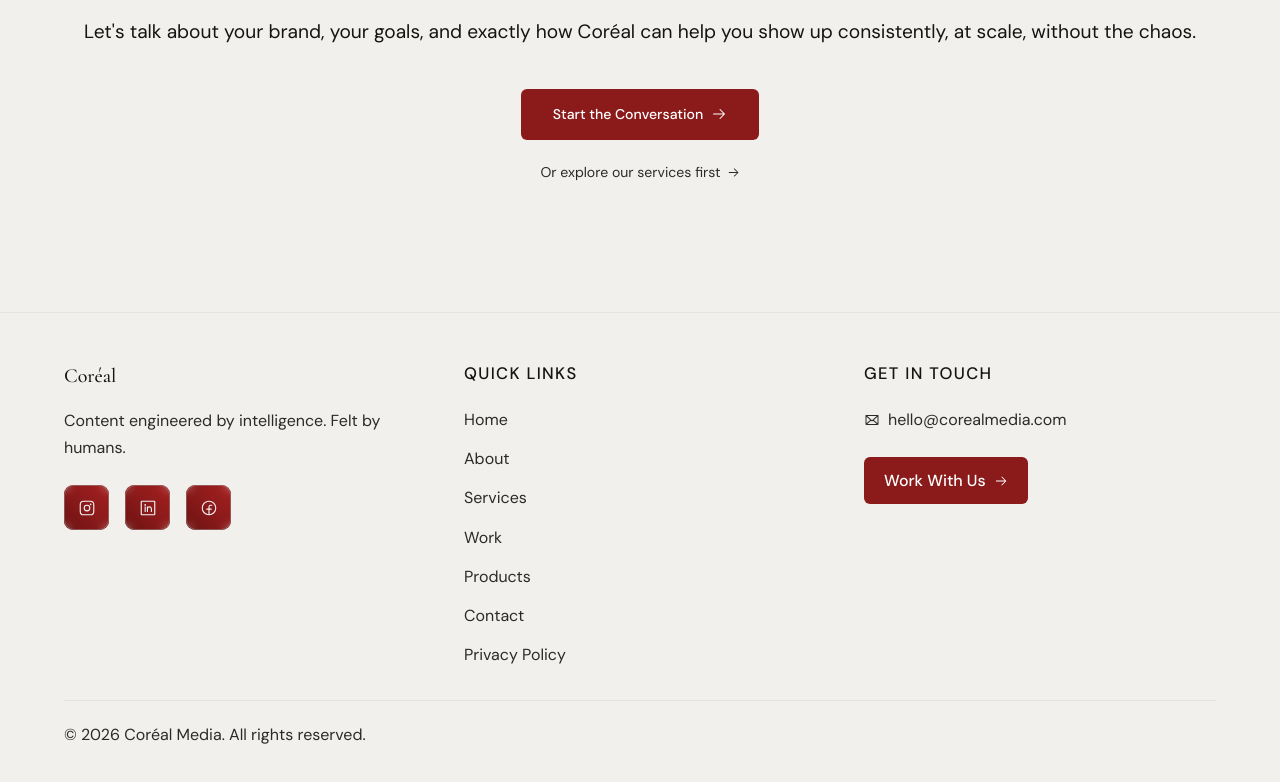
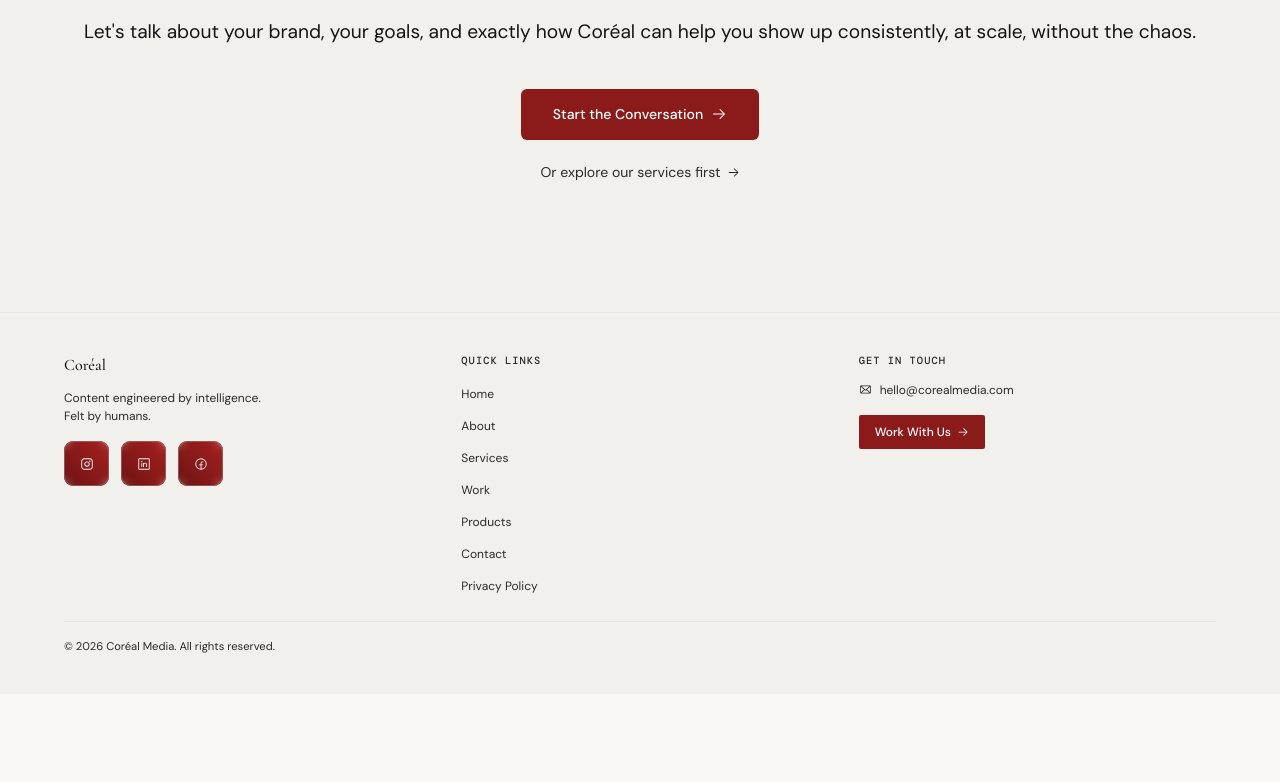
Before and after one commit to cekwedike/corealmedia, a Next.js app: page / in a window 1280 px wide. Shown: the part 5827-6609 px from the top of the page. After the commit the page ends 6521 px from the top, so only its background shows below. Built offline with nearby package versions, Linux system fonts and the light colour scheme.

Commit message:
redesign: compact footer with smaller text and tighter spacing

```diff
--- a/src/components/layout/Footer.tsx
+++ b/src/components/layout/Footer.tsx
@@ -6,55 +6,55 @@ import { footerQuickLinks } from '@/data/navigation'
 export default function Footer() {
   return (
     <footer className="bg-bg-secondary border-t border-border-subtle">
-      <div className="container-site py-10 sm:py-12">
-        <div className="grid grid-cols-1 sm:grid-cols-2 md:grid-cols-3 gap-10 sm:gap-8 lg:gap-12">
+      <div className="container-site py-8 sm:py-10">
+        <div className="grid grid-cols-1 sm:grid-cols-2 md:grid-cols-3 gap-8 sm:gap-6 lg:gap-10">
           {/* Column 1: Brand */}
-          <div className="flex flex-col gap-4">
+          <div className="flex flex-col gap-3">
             <Link
               href="/"
-              className="font-display text-[1.25rem] font-medium text-text-primary w-fit"
+              className="font-display text-[1rem] font-medium text-text-primary w-fit"
             >
               Coréal
             </Link>
-            <p className="font-body text-body-sm lg:text-body-md text-text-muted max-w-[220px] sm:max-w-none">
+            <p className="font-body text-[0.75rem] text-text-muted max-w-[200px]">
               Content engineered by intelligence. Felt by humans.
             </p>
-            <div className="flex items-center gap-4 mt-2">
+            <div className="flex items-center gap-3 mt-1">
               <SocialIconButton
                 href="https://instagram.com/corealmedia"
                 platform="instagram"
                 aria-label="Coréal Media on Instagram"
               >
-                <Instagram size={18} />
+                <Instagram size={14} />
               </SocialIconButton>
               <SocialIconButton
                 href="https://linkedin.com/company/corealmedia"
                 platform="linkedin"
                 aria-label="Coréal Media on LinkedIn"
               >
-                <Linkedin size={18} />
+                <Linkedin size={14} />
               </SocialIconButton>
               <SocialIconButton
                 href="https://www.facebook.com/share/1DnHTtPTL4/?mibextid=wwXIfr"
                 platform="facebook"
                 aria-label="Coréal Media on Facebook"
               >
-                <Facebook size={18} />
+                <Facebook size={14} />
               </SocialIconButton>
             </div>
           </div>
 
           {/* Column 2: Quick Links */}
           <div>
-            <p className="font-body text-label-lg font-medium text-text-secondary uppercase tracking-[0.08em] mb-5">
+            <p className="font-mono text-[0.65rem] font-medium text-text-muted uppercase tracking-widest mb-3">
               Quick Links
             </p>
-            <ul className="flex flex-col gap-3">
+            <ul className="flex flex-col gap-2">
               {footerQuickLinks.map(link => (
                 <li key={link.href}>
                   <Link
                     href={link.href}
-                    className="font-body text-body-sm lg:text-body-md text-text-muted hover:text-text-secondary transition-colors duration-200"
+                    className="font-body text-[0.75rem] text-text-muted hover:text-text-secondary transition-colors duration-200"
                   >
                     {link.label}
                   </Link>
@@ -65,29 +65,29 @@ export default function Footer() {
 
           {/* Column 3: Contact */}
           <div>
-            <p className="font-body text-label-lg font-medium text-text-secondary uppercase tracking-[0.08em] mb-5">
+            <p className="font-mono text-[0.65rem] font-medium text-text-muted uppercase tracking-widest mb-3">
               Get In Touch
             </p>
             <a
               href="mailto:hello@corealmedia.com"
-              className="flex items-center gap-2 font-body text-body-sm lg:text-body-md text-text-muted hover:text-text-secondary transition-colors duration-200 mb-6 break-all sm:break-normal"
+              className="flex items-center gap-2 font-body text-[0.75rem] text-text-muted hover:text-text-secondary transition-colors duration-200 mb-4"
             >
-              <Mail size={16} />
+              <Mail size={13} />
               hello@corealmedia.com
             </a>
             <Link
               href="/contact"
-              className="inline-flex items-center gap-2 bg-accent text-white font-body text-body-sm lg:text-body-md font-medium px-5 py-2.5 rounded-md hover:bg-accent-hover transition-colors duration-200"
+              className="inline-flex items-center gap-1.5 bg-accent text-white font-body text-[0.75rem] font-medium px-4 py-2 rounded-sm hover:bg-accent-hover transition-colors duration-200"
             >
               Work With Us
-              <ArrowRight size={14} />
+              <ArrowRight size={12} />
             </Link>
           </div>
         </div>
 
         {/* Bottom Bar */}
-        <div className="mt-8 pt-5 border-t border-border-subtle">
-          <p className="font-body text-body-sm lg:text-body-md text-text-muted">
+        <div className="mt-6 pt-4 border-t border-border-subtle">
+          <p className="font-body text-[0.7rem] text-text-muted">
             &copy; 2026 Coréal Media. All rights reserved.
           </p>
         </div>
```
